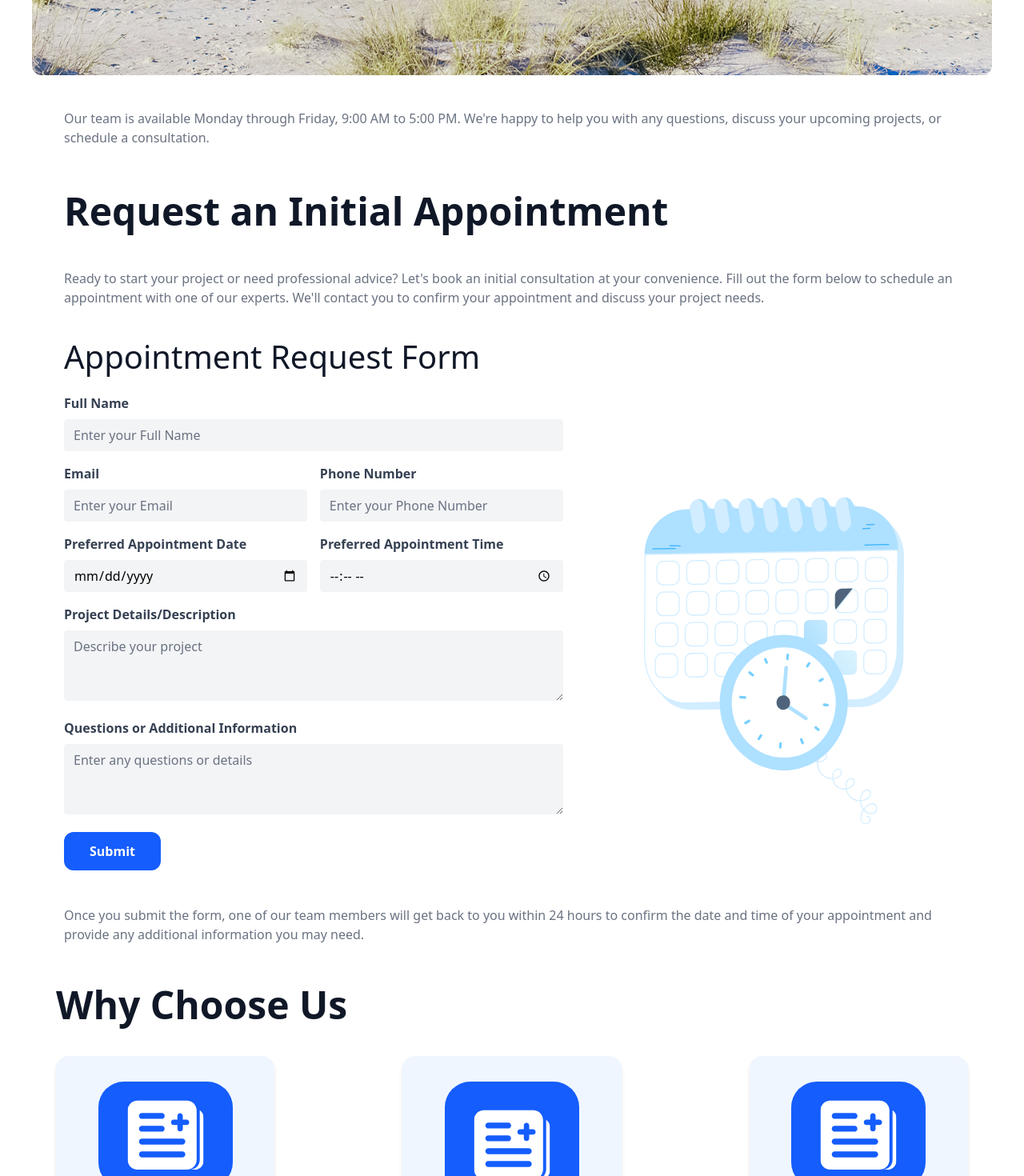
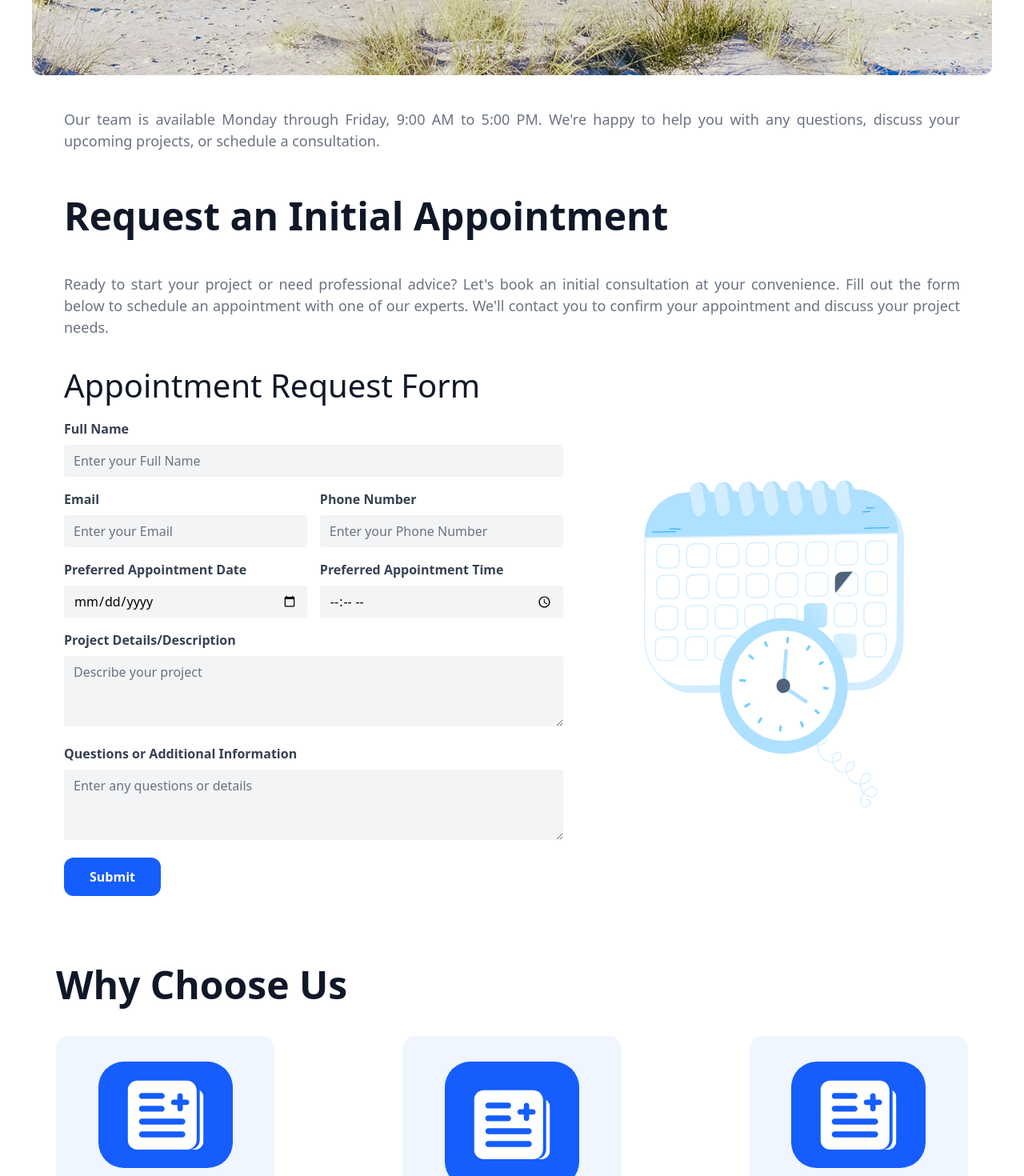
Before and after one commit to tharanga-madurapperuma/statewide-geotechnical_construction-site, a React (Vite) app: page /contact in a window 1280 px wide. Shown: the part 940-2410 px from the top of the page at 80% size. Built offline with nearby package versions, Linux system fonts and the light colour scheme.

Commit message:
set up email

```diff
--- a/package.json
+++ b/package.json
@@ -10,11 +10,13 @@
     "preview": "vite preview"
   },
   "dependencies": {
+    "@emailjs/browser": "^4.4.1",
     "@tailwindcss/vite": "^4.0.9",
     "react": "^19.0.0",
     "react-dom": "^19.0.0",
     "react-icons": "^5.5.0",
     "react-router-dom": "^7.2.0",
+    "sweetalert2": "^11.17.2",
     "swiper": "^11.2.5",
     "tailwindcss": "^4.0.9"
   },
--- a/src/App.jsx
+++ b/src/App.jsx
@@ -16,11 +16,7 @@ import LandCapability from "./pages/Land Capability/LandCapability"
 import EnvDrilling from "./pages/envDrilling/EnvDrilling"
 import Inspections from "./pages/inspections/Inspections"
 import AccreditedPage from "./pages/accredited/AccreditedPage"
-import ContactSection from "./components/contacts/ContactSection"
-import {Hero} from "./assets/assets"
-import HeroSection from "./components/hero-section/HeroSection"
 import ContactPage from "./pages/contactUs/ContactPage"
-import AppointmentRequestForm from "./components/form/AppointmentRequestForm"
 
 const App = () => {
   return (
--- a/src/components/card-icon-license/CardIconLicense.jsx
+++ b/src/components/card-icon-license/CardIconLicense.jsx
@@ -2,7 +2,7 @@ import React from "react"
 
 const LicenseCard = ({image, title, description}) => {
   return (
-    <div className="flex flex-col items-center justify-center w-[368px] h-[416px] bg-blue-50 rounded-2xl shadow-md p-4 lg:p-8">
+    <div className="flex flex-col items-center justify-center w-[368px] h-[416px] md:bg-blue-50 rounded-2xl  lg:p-8">
       <div className="flex items-center justify-center w-[168px] h-[168px] bg-blue-600 rounded-4xl">
         <img
           src={image}
--- a/src/components/contacts/ContactCard.jsx
+++ b/src/components/contacts/ContactCard.jsx
@@ -3,7 +3,7 @@ import { FaMapMarkedAlt } from "react-icons/fa";
 
 const ContactCard = ({ icon, title, children }) => {
   return (
-    <div className="flex items-start bg-white gap-[10px] px-5 md:p-[32px] rounded-xl  w-auto  lg:max-w-[500px]">
+    <div className="flex items-start bg-white gap-[10px] px-5 md:px-[72px] lg:p-[42px] rounded-xl  w-auto  lg:max-w-[500px]">
       {/* Icon */}
       <div className="  bg-blue-600 text-white rounded-full md:text-4xl p-3">
        {icon}
@@ -12,7 +12,7 @@ const ContactCard = ({ icon, title, children }) => {
       {/* Content */}
       <div className="ml-4">
         <h3 className="md:text-[18px] font-semibold text-textDark">{title}</h3>
-        <div className="text-textLight text-sm md:text-base">{children}</div>
+        <div className="text-16  md:text-base">{children}</div>
       </div>
     </div>
   );
--- a/src/components/form/AppointmentRequestForm.jsx
+++ b/src/components/form/AppointmentRequestForm.jsx
@@ -1,11 +1,63 @@
-import React from "react"
+import React, {useState} from "react"
+import emailjs from "@emailjs/browser"
 import {Clock} from "../../assets/assets"
-// import calendarClock from './calendar_clock.png';
+import Swal from "sweetalert2"
 
 const AppointmentRequestForm = () => {
+  const [formData, setFormData] = useState({
+    full_name: "",
+    email: "",
+    phone: "",
+    date: "",
+    time: "",
+    project_details: "",
+    questions: "",
+  })
+
+  const [isSent, setIsSent] = useState(false)
+  const [error, setError] = useState("")
+
+  // Handle input changes
+  const handleChange = (e) => {
+    setFormData({...formData, [e.target.name]: e.target.value})
+  }
+
+  // Handle form submission
+  const handleSubmit = (e) => {
+    e.preventDefault()
+
+    // Send email using EmailJS
+    emailjs
+      .send(
+        "service_6azo6oa", // Replace with your actual Service ID
+        "template_7x1kxf8", // Replace with your actual Template ID
+        formData,
+        "DYxkS4Zx6AD3J6JhU" // Replace with your actual Public Key
+      )
+      .then(
+        (response) => {
+          console.log("Email sent successfully!", response)
+          setIsSent(true)
+          setFormData({
+            full_name: "",
+            email: "",
+            phone: "",
+            date: "",
+            time: "",
+            project_details: "",
+            questions: "",
+          })
+        },
+        (error) => {
+          console.log("Failed to send email:", error)
+          setError("Failed to send the email. Please try again later.")
+        }
+      )
+  }
+
   return (
-    <div className="container mx-auto   px-4 lg:px-[80px]">
-      <div className="text-gray-500 test-[18px] mb-4">
+    <div id="appointment" className="container mx-auto px-4 lg:px-[80px]">
+      <div className="text-gray-500 text-[18px] text-justify mb-4">
         Our team is available Monday through Friday, 9:00 AM to 5:00 PM. We're
         happy to help you with any questions, discuss your upcoming projects, or
         schedule a consultation.
@@ -13,7 +65,7 @@ const AppointmentRequestForm = () => {
       <h2 className="lg:text-[48px] lg:py-[2rem] text-2xl font-semibold text-gray-900 mb-2">
         Request an Initial Appointment
       </h2>
-      <p className="text-gray-500 mb-8">
+      <p className="text-gray-500 text-[18px] text-justify mb-8">
         Ready to start your project or need professional advice? Let's book an
         initial consultation at your convenience. Fill out the form below to
         schedule an appointment with one of our experts. We'll contact you to
@@ -21,107 +73,126 @@ const AppointmentRequestForm = () => {
       </p>
       <div className="md:flex">
         <div className="lg:w-2/3 w-full md:pr-4">
-          <h3 className="lg:text-[40px] w-text-2xl text-gray-900 mb-4">
+          <h3 className="lg:text-[40px] text-2xl text-gray-900 mb-4">
             Appointment Request Form
           </h3>
-          <form>
+          {isSent &&
+            Swal.fire({
+              icon: "success",
+              title: "Email sent successfully!",
+              confirmButtonText: "OK",
+            }).then((result) => {
+              if (result.isConfirmed) {
+                setIsSent(false)
+              }
+            })}
+          {error &&
+            Swal.fire({
+              icon: "error",
+              title: "Something went wrong!",
+              text: error,
+            }).then((result) => {
+              if (result.isConfirmed) {
+                setError("")
+              }
+            })}
+          <form onSubmit={handleSubmit}>
             <div className="mb-4">
-              <label
-                className="block text-gray-700 font-semibold mb-2"
-                htmlFor="full_name"
-              >
+              <label className="block text-[16px] text-gray-700 font-semibold mb-2">
                 Full Name
               </label>
               <input
                 type="text"
-                id="full_name"
+                name="full_name"
+                value={formData.full_name}
+                onChange={handleChange}
+                required
                 placeholder="Enter your Full Name"
-                className=" rounded w-full py-2 px-3 bg-gray-100 placeholder-gray-500 focus:outline-none focus:ring-2 focus:ring-gray-300"
+                className="rounded w-full py-2 px-3 bg-gray-100 placeholder-gray-500 focus:outline-none focus:ring-2 focus:ring-gray-300"
               />
             </div>
             <div className="grid grid-cols-1 md:grid-cols-2 gap-4">
               <div className="mb-4">
-                <label
-                  className="block text-gray-700 font-semibold mb-2"
-                  htmlFor="email"
-                >
+                <label className="block text-gray-700 font-semibold mb-2">
                   Email
                 </label>
                 <input
                   type="email"
-                  id="email"
+                  name="email"
+                  value={formData.email}
+                  onChange={handleChange}
+                  required
                   placeholder="Enter your Email"
-                  className=" rounded w-full py-2 px-3 bg-gray-100 placeholder-gray-500 focus:outline-none focus:ring-2 focus:ring-gray-300"
+                  className="rounded w-full py-2 px-3 bg-gray-100 placeholder-gray-500 focus:outline-none focus:ring-2 focus:ring-gray-300"
                 />
               </div>
               <div className="mb-4">
-                <label
-                  className="block text-gray-700 font-semibold mb-2"
-                  htmlFor="phone"
-                >
+                <label className="block text-gray-700 font-semibold mb-2">
                   Phone Number
                 </label>
                 <input
                   type="tel"
-                  id="phone"
+                  name="phone"
+                  value={formData.phone}
+                  onChange={handleChange}
+                  required
                   placeholder="Enter your Phone Number"
-                  className=" rounded w-full py-2 px-3 bg-gray-100 placeholder-gray-500 focus:outline-none focus:ring-2 focus:ring-gray-300"
+                  className="rounded w-full py-2 px-3 bg-gray-100 placeholder-gray-500 focus:outline-none focus:ring-2 focus:ring-gray-300"
                 />
               </div>
             </div>
 
             <div className="grid grid-cols-1 md:grid-cols-2 gap-4">
               <div className="mb-4">
-                <label
-                  className="block text-gray-700 font-semibold mb-2"
-                  htmlFor="date"
-                >
+                <label className="block text-gray-700 font-semibold mb-2">
                   Preferred Appointment Date
                 </label>
                 <input
                   type="date"
-                  id="date"
-                  className=" rounded w-full py-2 px-3 bg-gray-100 focus:outline-none focus:ring-2 focus:ring-gray-300"
+                  name="date"
+                  value={formData.date}
+                  onChange={handleChange}
+                  required
+                  className="rounded w-full py-2 px-3 bg-gray-100 focus:outline-none focus:ring-2 focus:ring-gray-300"
                 />
               </div>
               <div className="mb-4">
-                <label
-                  className="block text-gray-700 font-semibold mb-2"
-                  htmlFor="time"
-                >
+                <label className="block text-gray-700 font-semibold mb-2">
                   Preferred Appointment Time
                 </label>
                 <input
                   type="time"
-                  id="time"
-                  className=" rounded w-full py-2 px-3 bg-gray-100 focus:outline-none focus:ring-2 focus:ring-gray-300"
+                  name="time"
+                  value={formData.time}
+                  onChange={handleChange}
+                  required
+                  className="rounded w-full py-2 px-3 bg-gray-100 focus:outline-none focus:ring-2 focus:ring-gray-300"
                 />
               </div>
             </div>
 
             <div className="mb-4">
-              <label
-                className="block text-gray-700 font-semibold mb-2"
-                htmlFor="project_details"
-              >
+              <label className="block text-gray-700 font-semibold mb-2">
                 Project Details/Description
               </label>
               <textarea
-                id="project_details"
+                name="project_details"
+                value={formData.project_details}
+                onChange={handleChange}
+                required
                 placeholder="Describe your project"
-                className=" rounded w-full py-2 px-3 bg-gray-100 placeholder-gray-500 focus:outline-none focus:ring-2 focus:ring-gray-300"
+                className="rounded w-full py-2 px-3 bg-gray-100 placeholder-gray-500 focus:outline-none focus:ring-2 focus:ring-gray-300"
                 rows="3"
               ></textarea>
             </div>
             <div className="mb-4">
-              <label
-                className="block text-gray-700 font-semibold mb-2"
-                htmlFor="questions"
-              >
+              <label className="block text-gray-700 font-semibold mb-2">
                 Questions or Additional Information
               </label>
               <textarea
-                id="questions"
+                name="questions"
+                value={formData.questions}
+                onChange={handleChange}
                 placeholder="Enter any questions or details"
                 className="rounded w-full py-2 px-3 bg-gray-100 placeholder-gray-500 focus:outline-none focus:ring-2 focus:ring-gray-300"
                 rows="3"
@@ -135,15 +206,14 @@ const AppointmentRequestForm = () => {
             </button>
           </form>
         </div>
-        <div className="md:w-1/2  hidden h-[700px] lg:flex lg:justify-center lg:align-middle pt-30 md:pl-4 md:mt-0 mt-4">
-          <img src={Clock} alt="Calendar and Clock" className="w-[70%] h-auto" />
+        <div className="md:w-1/2 hidden h-[700px] lg:flex lg:justify-center lg:align-middle md:pl-4">
+          <img
+            src={Clock}
+            alt="Calendar and Clock"
+            className="w-[70%] h-auto"
+          />
         </div>
       </div>
-      <p className="text-gray-500 mt-4">
-        Once you submit the form, one of our team members will get back to you
-        within 24 hours to confirm the date and time of your appointment and
-        provide any additional information you may need.
-      </p>
     </div>
   )
 }
```
Also changed, not shown: 1 other file (tests, documents, lock files or other folders).
